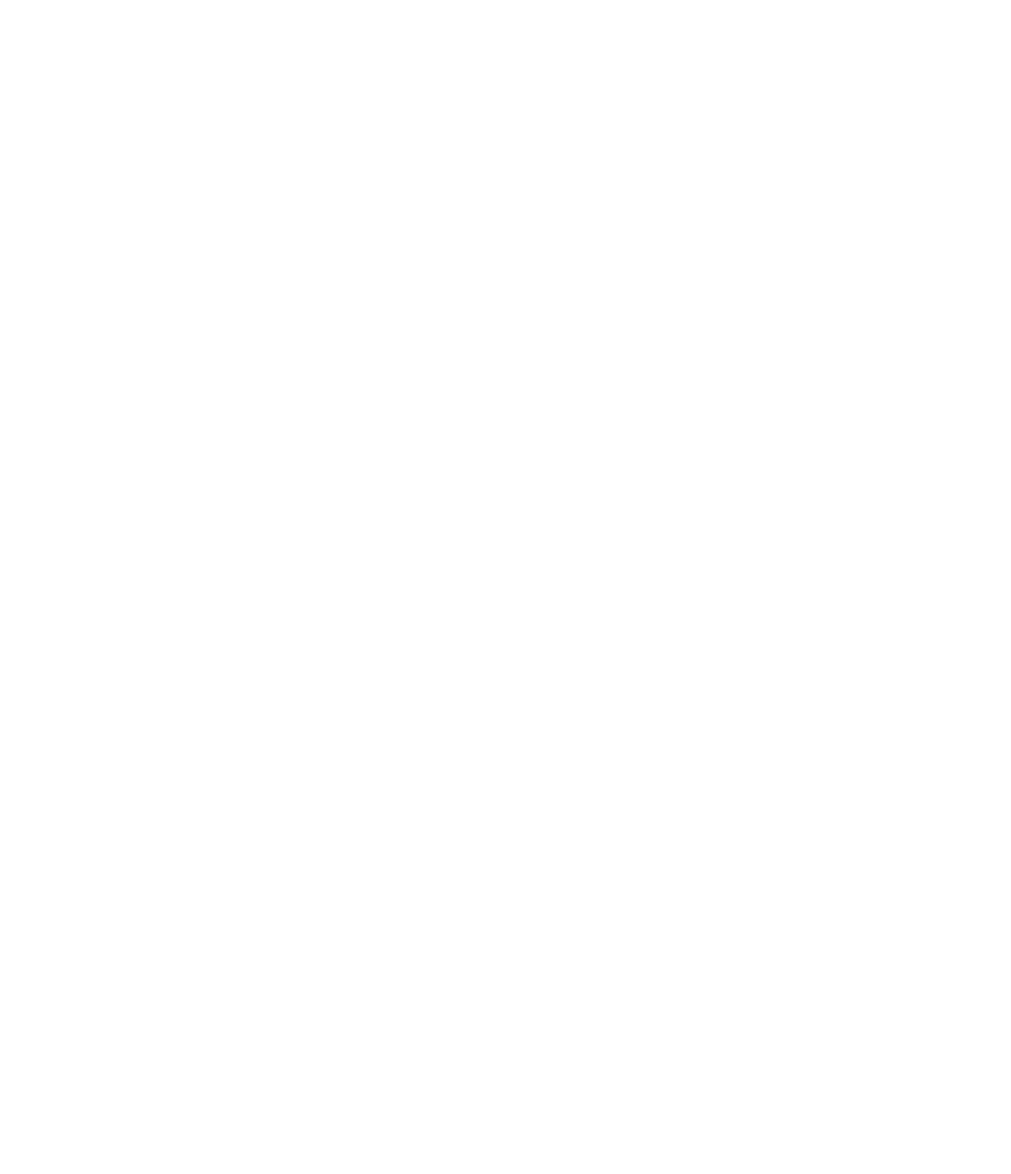
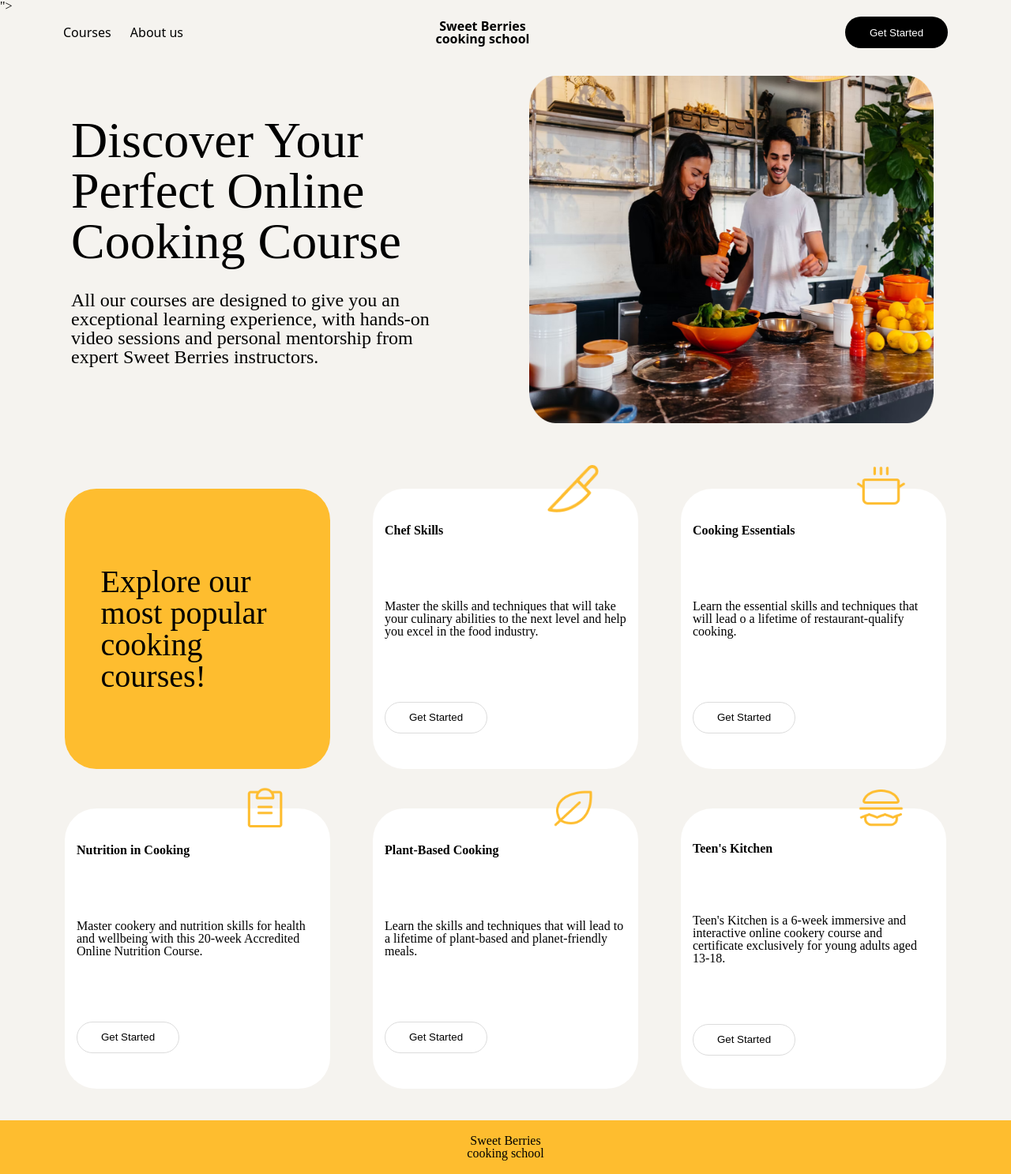
Before and after one commit to Meatbal21/Sweet-Berries-Cooking-School, a plain HTML site: page index.html in a window 1280 px wide. Shown: the whole page at 79% size. Before the commit the page ends 800 px from the top, so only its background shows below. Drawn offline with Linux system fonts and the light colour scheme.

Commit message:
put all layout but still not final.

```diff
--- a/index.html
+++ b/index.html
@@ -4,10 +4,93 @@
     <meta charset="UTF-8">
     <meta http-equiv="X-UA-Compatible" content="IE=edge">
     <meta name="viewport" content="width=device-width, initial-scale=1.0">
+    <link rel="stylesheet" href="<link rel="preconnect" href="https://fonts.googleapis.com">
+    <link rel="preconnect" href="https://fonts.gstatic.com" crossorigin>
+    <link href="https://fonts.googleapis.com/css2?family=Roboto+Serif:ital,opsz,wght@0,8..144,100;0,8..144,200;0,8..144,300;0,8..144,400;0,8..144,500;0,8..144,600;0,8..144,700;0,8..144,800;0,8..144,900;1,8..144,100;1,8..144,200;1,8..144,300;1,8..144,400;1,8..144,500;1,8..144,600;1,8..144,700;1,8..144,800;1,8..144,900&display=swap" rel="stylesheet">">
     <link rel="stylesheet" href="style.css">
     <title>Document</title>
 </head>
 <body>
   <script src="script.js"></script>
+  <div class="grid-container">
+    <div class="header">
+        <div class="header-nav">
+            <a href="http://index.html">Courses</a>
+            <a href="http://about.html">About us</a>
+        </div>
+        <div class="title">
+            <h1>Sweet Berries</h1>
+            <h2>cooking school</h2>
+        </div>
+        <button>Get Started</button>
+    </div>
+    <div class="banner">
+        <h3>Discover Your Perfect Online Cooking Course</h3>
+        <p>All our courses are designed to give you an exceptional learning experience,
+            with hands-on video sessions and personal mentorship from expert Sweet Berries instructors.</p>
+
+    </div>
+    <div class="img-banner">
+        <img src="/asssets/Image.png" alt="">
+    </div>
+    <div class="card-container">
+        <div class="card-container-box">
+            <h2>Explore our most popular cooking courses!</h2>
+        </div>
+
+        <div class="card-container-box">
+            <h4>Chef Skills</h4>
+            <p>Master the skills and techniques that
+                will take your culinary abilities to the
+                next level and help you excel in the food
+                industry.
+            </p>
+            <button>Get Started</button>
+            <img src="/asssets/Vector.png" alt="">
+        </div>
+
+        <div class="card-container-box">
+            <h4>Cooking Essentials</h4>
+            <p>Learn the essential skills and
+                techniques that will lead o a lifetime of
+                restaurant-qualify cooking.
+            </p>
+            <button>Get Started</button>
+            <img src="/asssets/cooking-pot.png" alt="">
+        </div>
+        <div class="card-container-box">
+            <h4>Nutrition in Cooking</h4>
+            <p>Master cookery and nutrition skills for
+                health and wellbeing with this 20-week
+                Accredited Online Nutrition Course.
+            </p>
+            <button>Get Started</button>
+            <img src="/asssets/clipboard-text.png" alt="">
+        </div>
+        <div class="card-container-box">
+            <h4>Plant-Based Cooking</h4>
+            <p>Learn the skills and techniques that will
+                lead to a lifetime of plant-based and
+                planet-friendly meals.
+            </p>
+            <button>Get Started</button>
+            <img src="asssets/leaf.png" alt="">
+        </div>
+        <div class="card-container-box">
+            <h4>Teen's Kitchen</h4>
+            <p>Teen's Kitchen is a 6-week immersive
+                and interactive online cookery course
+                and certificate exclusively for young
+                adults aged 13-18.
+            </p>
+            <button>Get Started</button>
+            <img src="asssets/hamburger.png" alt="">
+        </div>
+    </div>
+    <div class="footer">
+        <p>Sweet Berries <br> cooking school</p>
+    </div>
+
+  </div>
 </body>
 </html>
--- a/style.css
+++ b/style.css
@@ -0,0 +1,233 @@
+
+html, body, div, span, applet, object, iframe,
+h1, h2, h3, h4, h5, h6, p, blockquote, pre,
+a, abbr, acronym, address, big, cite, code,
+del, dfn, em, img, ins, kbd, q, s, samp,
+small, strike, strong, sub, sup, tt, var,
+b, u, i, center,
+dl, dt, dd, ol, ul, li,
+fieldset, form, label, legend,
+table, caption, tbody, tfoot, thead, tr, th, td,
+article, aside, canvas, details, embed,
+figure, figcaption, footer, header, hgroup,
+menu, nav, output, ruby, section, summary,
+time, mark, audio, video {
+	margin: 0;
+	padding: 0;
+	border: 0;
+	font-size: 100%;
+	font-family: inherit;
+    vertical-align: baseline;
+}
+/* HTML5 display-role reset for older browsers */
+article, aside, details, figcaption, figure,
+footer, header, hgroup, menu, nav, section {
+	display: block;
+}
+body {
+	line-height: 1;
+    background-color: var(--background);
+}
+ol, ul {
+	list-style: none;
+}
+blockquote, q {
+	quotes: none;
+}
+blockquote:before, blockquote:after,
+q:before, q:after {
+	content: '';
+	content: none;
+}
+table {
+	border-collapse: collapse;
+	border-spacing: 0;
+}
+:root{
+    --accent: #FEBD2F;
+    --text-primary: #000000;
+    --text-secondary: #646464;
+    --outline: #DCDCDC;
+    --background: #F5F3EF;
+    --card: #FFFFFF;
+}
+
+
+
+
+
+.header{
+    font-family:system-ui, -apple-system, BlinkMacSystemFont, 'Segoe UI', Roboto, Oxygen, Ubuntu, Cantarell, 'Open Sans', 'Helvetica Neue', sans-serif ;
+    grid-column: 1/-1;
+    display: flex;
+    justify-content: space-between;
+    align-items: center;
+    padding-left: 80px;
+    padding-right: 80px;
+}
+
+.header a{
+    color: black;
+    text-decoration: none;
+    margin-right: 20px;
+}
+
+.header button{
+    width: 130px;
+    height: 40px;
+    border-radius: 40px;
+    border: none;
+    background-color: black;
+    color: white;
+
+}
+.title{
+    text-align: center;
+    padding-right: 100px;
+}
+
+.banner{
+    grid-column: 1/3;
+}
+.banner h3{
+    font-weight: 500;
+    font-size: 64px;
+    margin: 80px 80px 30px 90px;
+}
+.banner p{
+
+    font-size: 24px;
+    margin: 10px 80px 40px 90px;
+}
+
+.img-banner{
+    grid-column: 3/-1;
+
+    align-self: center;
+    justify-self: center;
+    width: 100%;
+}
+.img-banner img{
+
+    height: 440px;
+    width: 80%;
+    padding:  30px 80px 40px 30px;
+
+}
+
+.card-container{
+    grid-column: 1/-1;
+    display: grid;
+    grid-template-columns: repeat(3, 1fr);
+    gap: 50px;
+    padding: 40px 80px 40px 80px;
+
+}
+
+.card-container-box:nth-child(1){
+    background-color: var(--accent);
+}
+
+.card-container-box h2{
+    font-size: 40px;
+    font-weight: 500;
+    width: 80%;
+    align-self: center;
+}
+
+.card-container-box{
+    position: relative;
+    display: flex;
+    flex-direction: column;
+    justify-content: space-around;
+    border-radius: 40px;
+    padding: 15px;
+    width: 90%;
+    height: 325px;
+    justify-self: center;
+    gap: 20px;
+    background-color: var(--card);
+
+}
+
+
+.card-container button{
+    width: 130px;
+    height: 40px;
+    border-radius: 40px;
+    border: 1px solid var(--outline);
+    background-color: white;
+}
+.card-container img{
+    position: absolute;
+    width: 65px;
+    height: 60px;
+    top: -30px;
+    right: 50px;
+}
+
+.footer{
+    grid-column: 1/-1;
+
+    text-align: center;
+    padding-top: 18px;
+    background-color: var(--accent);
+    height: 100%;
+
+
+}
+
+.grid-container{
+    display: grid;
+    grid-template-columns: repeat(4, 1fr);
+    grid-template-rows: 50px auto auto 50px;
+}
+
+/** media query tablet **/
+@media (max-width: 768px) {
+    body{
+        padding-left: px;
+        padding-right:
+    }
+    .grid-container{
+        grid-template-rows: 50px auto auto auto 50px;
+    }
+
+    .banner{
+        grid-column: 1/-1;
+    }
+    .banner h3,p{
+
+        text-align: center;
+        width: 80%;
+    }
+
+    .img-banner{
+        grid-column: 1/-1;
+        align-self: center;
+        justify-self: center;
+
+
+    }
+    .img-banner img{
+
+    }
+
+    .card-container{
+        grid-template-columns: repeat(2,1fr);
+    }
+}
+
+/** media query mobile **/
+@media (max-width: 468px){
+    .card-container{
+        grid-template-columns: 1fr;
+        grid-column: 1/-1;
+    }
+    .img-banner{
+
+        align-items: center;
+        justify-self: center;
+
+    };
+}
```
Also changed, not shown: asssets/Image.png (added), asssets/Vector.png (added), asssets/clipboard-text.png (added), asssets/cooking-pot.png (added), asssets/hamburger.png (added), asssets/leaf.png (added), 2 other files.
